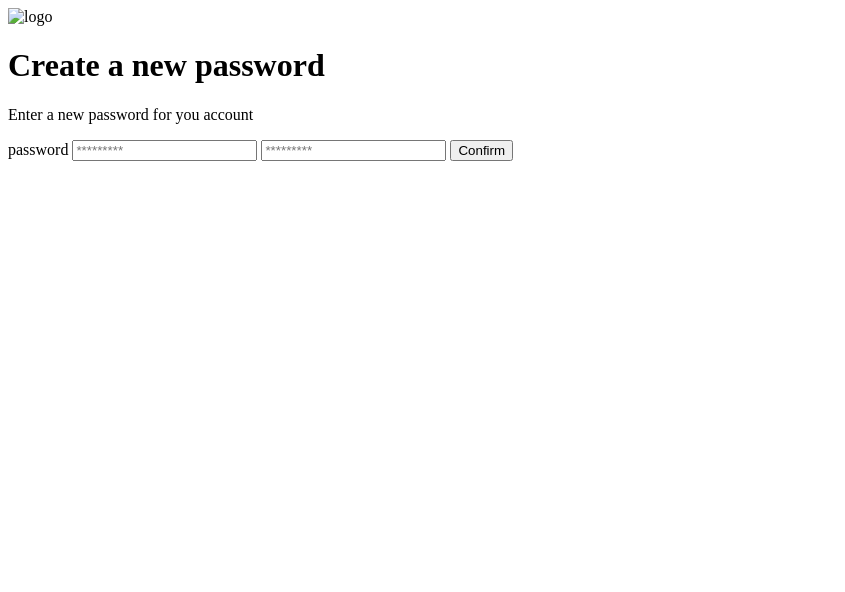
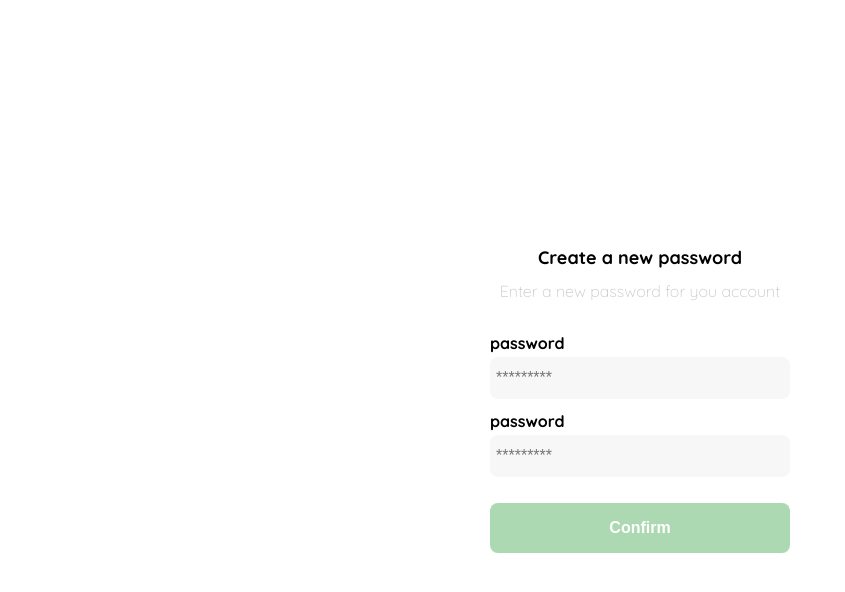
Before and after one commit to ArbenS90/Yard-Sale, a plain HTML site: page clase1.html in a window 1280 px wide. Shown: the whole page, without its empty margins (0-845 px from the left). Drawn offline with Linux system fonts and the light colour scheme.

Commit message:
cambio de nombre carpetas y comienzo del css

```diff
--- a/clase1.html
+++ b/clase1.html
@@ -4,12 +4,107 @@
     <meta charset="UTF-8">
     <meta http-equiv="X-UA-Compatible" content="IE=edge">
     <meta name="viewport" content="width=device-width, initial-scale=1.0">
+    <link rel="preconnect" href="https://fonts.gstatic.com" crossorigin>
+   <link href="https://fonts.googleapis.com/css2?family=Quicksand:wght@300;500;700&display=swap" rel="stylesheet">
     <title>Document</title>
+    <style>
+        :root{
+            --black:#000000;
+            --white: #FFFFFF;
+            --very-light-pink: #C7C7C7;
+            --text-input-field: #F7F7F7;
+            --dark: #232830;
+            --hospital-green: #ACD9B2;
+            --sm: 14px;
+            --md:16px;
+            --lg: 18px;
+
+        }
+
+        body {
+            font-family: 'Quicksand', sans-serif;
+        }
+
+        .login {
+      width: 100%;
+      height: 100vh;
+      display: grid;
+      place-items: center;
+    }
+
+    .form-container {
+            display: grid;
+            grid-template-rows: auto 1fr auto;
+            width: 300px;
+        }
+
+        .logo {
+            width: 150px;
+            margin-bottom: 48px;
+            justify-self: center;
+            display: none;
+        }
+
+        .title {
+            font-size: var(--lg);
+            margin-bottom: 12px;
+            text-align: center;
+        }
+        .subtitle {
+            color: var(--very-light-pink);
+            font-size: var(md);
+            font-weight: 300;
+            margin-top: 0;
+            margin-bottom: 32px;
+            text-align: center;
+        }
+        .label {
+            font-size: var(sm);
+            font-weight: bold;
+            margin-bottom: 4px;
+        }
+        .form {
+            display: flex;
+            flex-direction: column;
+            }
+
+        .input {
+            background-color: var(--text-input-field);
+            border: none;
+            border-radius: 8px;
+            height: 30px;
+            font-size: var(--md);
+            padding: 6px;
+            margin-bottom: 12px;
+        }
+        .primary-button {
+            background-color: var(--hospital-green);
+            border-radius: 8px;
+            border: none;
+            color: var(--white);
+            width: 100%;
+            cursor: pointer;
+            font-size: var(--md);
+            font-weight: bold;
+            height: 50px;
+        }
+        .login-button {
+            margin-top: 14px;
+            margin-bottom: 30px;
+        }
+        @media (max-width: 640px) {
+            .logo {
+                display: block;
+            }
+        }
+
+
+    </style>
 </head>
 <body>
     <div class="login">
         <div class="form-container">
-            <img src="" alt="logo" class="logo">
+            <img src="./logos/logo_yard_sale.svg" alt="logo" class="logo">
 
             <h1 class="title">Create a new password</h1>
             <p class="subtitle">Enter a new password for you account</p>
@@ -18,6 +113,7 @@
                 <label for="password" class="label">password</label>
                 <input type="password" id="password" placeholder="*********" class="input input-password">
 
+                <label for="password" class="label">password</label>
                 <input type="new-password" id="new-password" placeholder="*********" class="input input-password">
 
                 <input type="submit" value="Confirm" class="primary-button login-button">
```
Also changed, not shown: index.html (+1 -0 lines), icons/bt_add_to_cart.svg (renamed from Platzi_YardSale_Icons/bt_add_to_cart.svg), icons/bt_added_to_cart.svg (renamed from Platzi_YardSale_Icons/bt_added_to_cart.svg), icons/email.svg (renamed from Platzi_YardSale_Icons/email.svg), icons/flechita.svg (renamed from Platzi_YardSale_Icons/flechita.svg), icons/icon_close.png (renamed from Platzi_YardSale_Icons/icon_close.png), icons/icon_menu.svg (renamed from Platzi_YardSale_Icons/icon_menu.svg), icons/icon_shopping_cart.svg (renamed from Platzi_YardSale_Icons/icon_shopping_cart.svg), icons/icon_shopping_cart_notification.svg (renamed from Platzi_YardSale_Icons/icon_shopping_cart_notification.svg), logos/favicon_bota_fora.svg (renamed from Platzi_YardSale_Logos/favicon_bota_fora.svg), logos/favicon_yard_sale.svg (renamed from Platzi_YardSale_Logos/favicon_yard_sale.svg), logos/logo_bota_fora.svg (renamed from Platzi_YardSale_Logos/logo_bota_fora.svg), logos/logo_yard_sale.svg (renamed from Platzi_YardSale_Logos/logo_yard_sale.svg).
